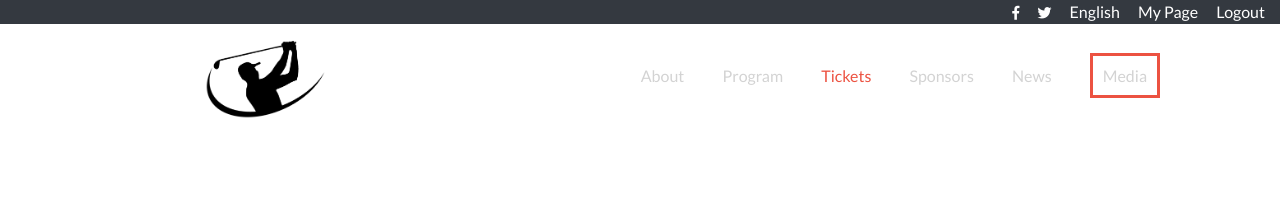
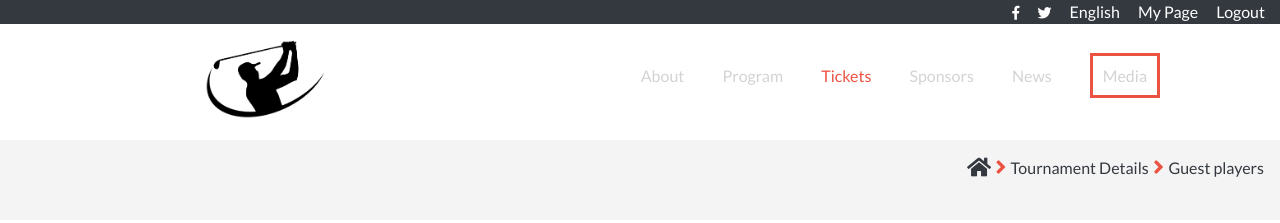
Before and after one commit to Elbie-em/HTML-CSS-Captone-Project-Tournament-Website, a plain HTML site: page tickets.html in a window 1280 px wide. Drawn offline with nearby package versions, Linux system fonts and the light colour scheme.

Commit message:
internal links added to ticket-section-a

```diff
--- a/styles.css
+++ b/styles.css
@@ -296,3 +296,8 @@
   text-align: center;
   color: #fff;
 }
+
+.ticket-section-a {
+  width: 100%;
+  background-color: #f4f4f4;
+}
--- a/tickets.html
+++ b/tickets.html
@@ -31,7 +31,7 @@
           <ul class="float-right mt-4 text-nowrap">
             <li><a class="color-cp" href="about.html">About</a></li>
             <li><a href="#">Program</a></li>
-            <li><a id="active"  href="tickets.html">Tickets</a></li>
+            <li><a id="active" href="tickets.html">Tickets</a></li>
             <li><a href="#">Sponsors</a></li>
             <li><a href="#">News</a></li>
             <li class="special"><a href="#">Media</a></li>
@@ -40,7 +40,19 @@
       </div>
     </nav>
   </header>
-  <main></main>
+  <main>
+    <section class="ticket-section-a text-center">
+      <div class="blank-space p-3">
+        <div class="float-right">
+          <a href="index.html"><i class="fas fa-home fa-lg color-cp-a"></i></a>
+          <i class="fas fa-angle-right fa-lg color-cp"></i>
+          <span class="color-cp-a site-font-a">Tournament Details</span>
+          <i class="fas fa-angle-right fa-lg color-cp"></i>
+          <span class="color-cp-a site-font-a">Guest players</span>
+        </div>
+      </div>
+    </section>
+  </main>
   <footer></footer>
 
 
```
